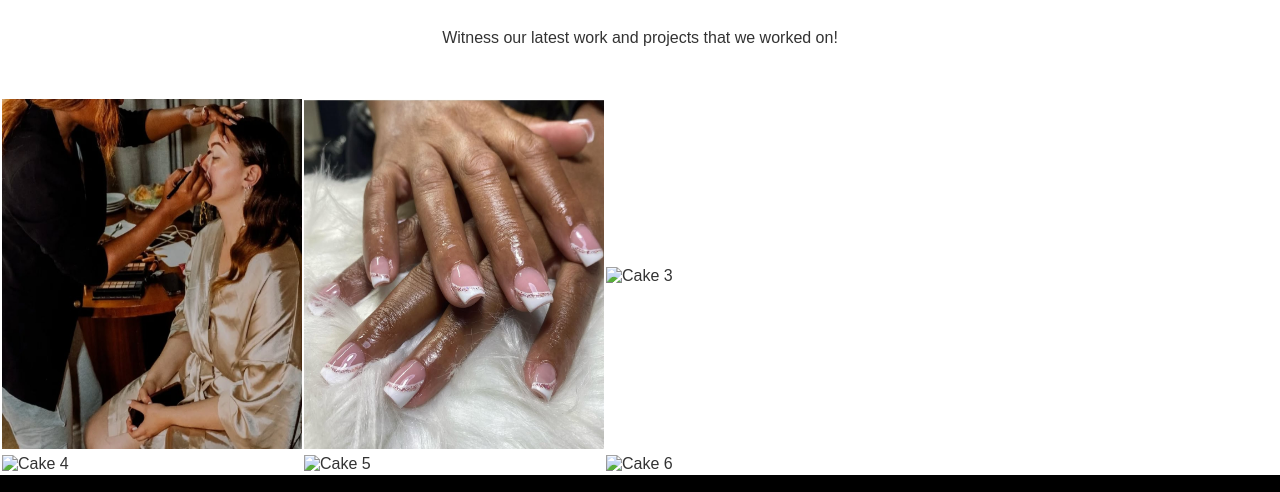
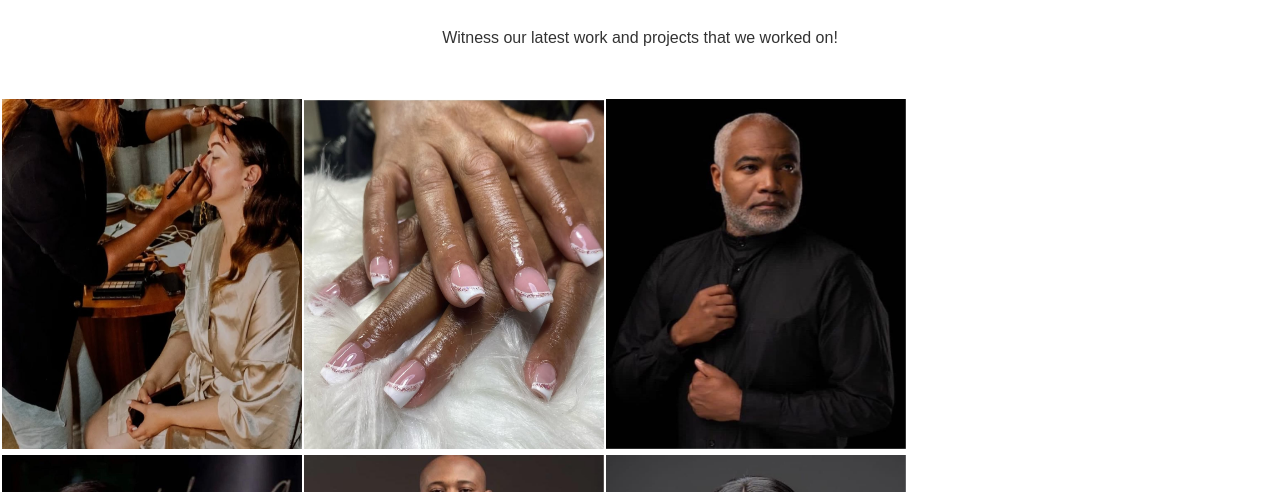
Before and after one commit to Thulasizwe2000/Studio-N-Beauty-Salon-, a plain HTML site: page gallery.html in a window 1280 px wide. Shown: the part 248-740 px from the top of the page. Drawn offline with Linux system fonts and the light colour scheme.

Commit message:
Update gallery.html

```diff
--- a/gallery.html
+++ b/gallery.html
@@ -34,12 +34,12 @@
                 <td><img src="Image 7 Nails.jpg
 
                     " alt="Cake 2" width="300" height="350"></td>
-                <td><img src="images/gallery/Image 16 Male Make Up 2.jpg" alt="Cake 3" width="300" height="350"></td>
+                <td><img src="Image 16 Male Make Up 2.jpg" alt="Cake 3" width="300" height="350"></td>
             </tr>
             <tr>
-                <td><img src="images/gallery/Image 9 Corporate Make Up.jpg" alt="Cake 4" width="300" height="350"></td>
-                <td><img src="images/gallery/Image 14 Male Make Up.jpg" alt="Cake 5" width="300" height="350"></td>
-                <td><img src="images/gallery/Image 15 Make Up.jpg" alt="Cake 6" width="300" height="350"></td>
+                <td><img src="Image 9 Corporate Make Up.jpg" alt="Cake 4" width="300" height="350"></td>
+                <td><img src="Image 14 Male Make Up.jpg" alt="Cake 5" width="300" height="350"></td>
+                <td><img src="Image 15 Make Up.jpg" alt="Cake 6" width="300" height="350"></td>
             </tr>
             <!-- Add more rows and images as needed -->
         </table>
```
